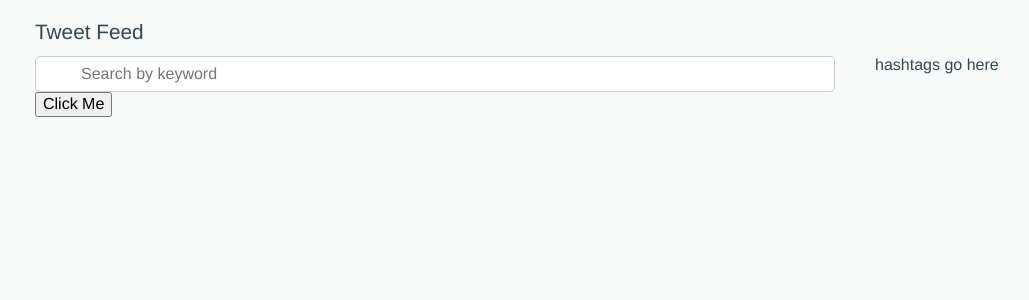
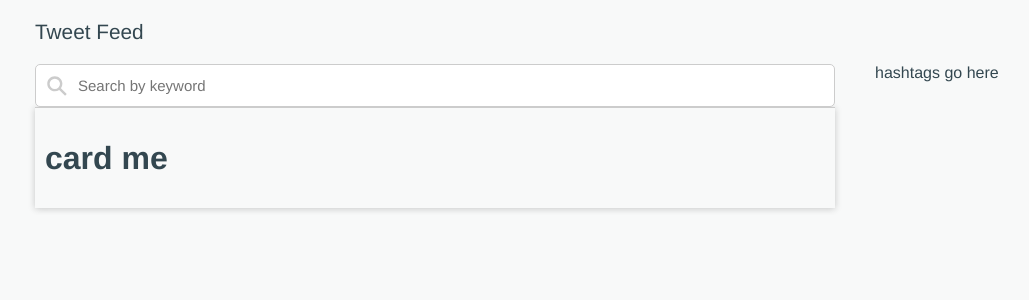
Before and after one commit to sbefort/science37, a React (Create React App) app in the folder frontend/: page / in a window 1280 px wide. Shown: the top 300 px of the page, without its empty margins (25-1054 px from the left). Built offline with nearby package versions, Linux system fonts and the light colour scheme; no server answers.

Commit message:
Refactor components

```diff
--- a/frontend/src/components/App.js
+++ b/frontend/src/components/App.js
@@ -2,10 +2,12 @@ import { useState } from 'react';
 import { ThemeProvider } from 'styled-components';
 import { lightTheme, darkTheme } from '../styles/theme';
 import { GlobalStyles } from '../styles/global';
+import { IoSearchSharp } from "react-icons/io5";
 import SplitScreen from './SplitScreen';
 import Section from './Section';
 import H1 from './H1';
-import FormInput from './FormInput';
+import TextInputWithIcon from './TextInputWithIcon';
+import Card from './Card';
 import useTwitterProxy from '../hooks/useTwitterProxy';
 
 const params = new URLSearchParams(window.location.search);
@@ -19,20 +21,24 @@ function App() {
     <ThemeProvider theme={theme}>
       <GlobalStyles />
       <div id="root-container">
-        <Section marginTop={20} marginBottom={12}>
+        <Section>
           <H1>Tweet Feed</H1>
         </Section>
         <SplitScreen leftWeight={7} rightWeight={3}>
           <Section>
-            <FormInput onChange={(e) => setSearchTerm(e.target.value)} placeholder="Search by keyword" />
-            <button onClick={() => console.log(searchTerm)}>Click Me</button>
+            <TextInputWithIcon
+              onChange={(e) => setSearchTerm(e.target.value)}
+              placeholder="Search by keyword"
+              iconComponent={<IoSearchSharp color="#ccc" fontSize="1.5em" />}
+            />
+            <Card>
+              <h1>card me</h1>
+            </Card>
           </Section>
           <Section>
             hashtags go here
           </Section>
         </SplitScreen>
-        <footer>
-        </footer>
       </div>
     </ThemeProvider>
   );
--- a/frontend/src/components/Card.js
+++ b/frontend/src/components/Card.js
@@ -8,6 +8,10 @@ const Card = ({ children }) => (
 
 const StyledCard = styled.div`
   box-shadow: 10px 8px 10px gray, -10px 8px 15px gray, 10px 8px 15px gray;
+
+  border-top: 1px solid #ccc;
+  padding: 10px;
+  box-shadow: 1px 1px 7px rgba(0,0,0,0.1), -1px 1px 7px rgba(0,0,0,0.1);
 `;
 
 export default Card;
--- a/frontend/src/components/FormInput.js
+++ /dev/null
@@ -1,18 +0,0 @@
-import styled from 'styled-components';
-
-const FormInput = ({ type = 'text', placeholder = '', onChange, className = '' }) => (
-  <StyledFormInput
-    type={type}
-    placeholder={placeholder}
-    onChange={onChange}
-  />
-);
-
-const StyledFormInput = styled.input`
-  border-radius: 5px;
-  border: 1px solid #ccc;
-  padding:  8px 8px 8px 45px;
-  width: 100%;
-`;
-
-export default FormInput;
--- a/frontend/src/components/Section.js
+++ b/frontend/src/components/Section.js
@@ -1,18 +1,19 @@
-import styled from 'styled-components';
+const defaultStyles = {
+  marginTop: '0',
+  marginRight: '20px',
+  marginBottom: '20px',
+  paddingLeft: '20px',
+};
 
-const Section = styled.section`
-	margin:
-    ${props => props.marginTop}px
-    ${props => props.marginRight}px
-    ${props => props.marginBottom}px
-    ${props => props.marginLeft}px;
-`;
-
-Section.defaultProps = {
-	marginTop: 0,
-  marginRight: 20,
-  marginBottom: 0,
-  marginLeft: 20,
-}
+const Section = ({ styles, children }) => (
+  <section
+    style={{
+      ...defaultStyles,
+      ...styles
+    }}
+  >
+    {children}
+  </section>
+);
 
 export default Section;
--- /dev/null
+++ b/frontend/src/components/TextInput.js
@@ -0,0 +1,28 @@
+import styled from 'styled-components';
+const defaultStyles = {
+  paddingTop: '12px',
+  paddingRight: '8px',
+  paddingBottom: '12px',
+  paddingLeft: '8px',
+};
+
+const TextInput = ({ type = 'text', placeholder = '', onChange, styles }) => (
+  <StyledTextInput
+    type={type}
+    placeholder={placeholder}
+    onChange={onChange}
+    style={{
+      ...defaultStyles,
+      ...styles
+    }}
+  />
+);
+
+const StyledTextInput = styled.input`
+  border-radius: 5px;
+  border: 1px solid #ccc;
+  width: 100%;
+  font-size: 15px;
+`;
+
+export default TextInput;
--- /dev/null
+++ b/frontend/src/components/TextInputWithIcon.js
@@ -0,0 +1,22 @@
+import styled from 'styled-components';
+import TextInput from './TextInput';
+
+const TextInputWithIcon = (props) => (
+  <Wrapper>
+    <StyledIcon>
+      { props.iconComponent }
+    </StyledIcon>
+    <TextInput {...props} styles={{ paddingLeft: '42px' }} />
+  </Wrapper>
+);
+
+const Wrapper = styled.div`
+  position: relative;
+`
+
+const StyledIcon = styled.div`
+  position: absolute;
+  padding: 10px 0 0 10px;
+`
+
+export default TextInputWithIcon;
```
